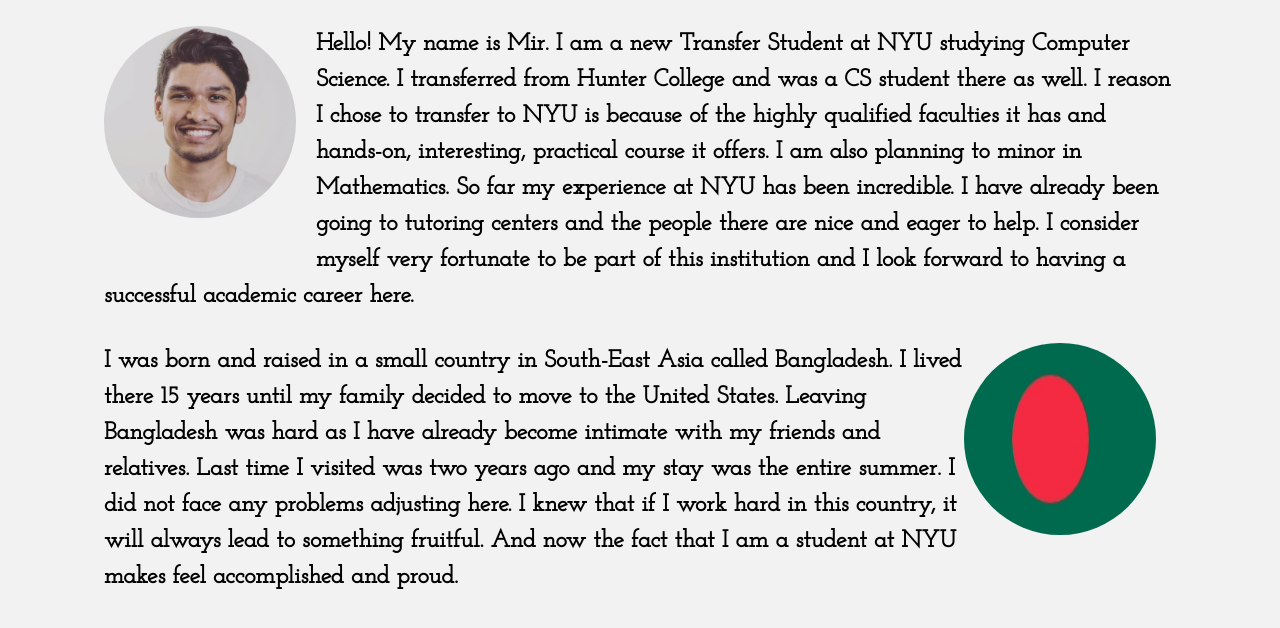
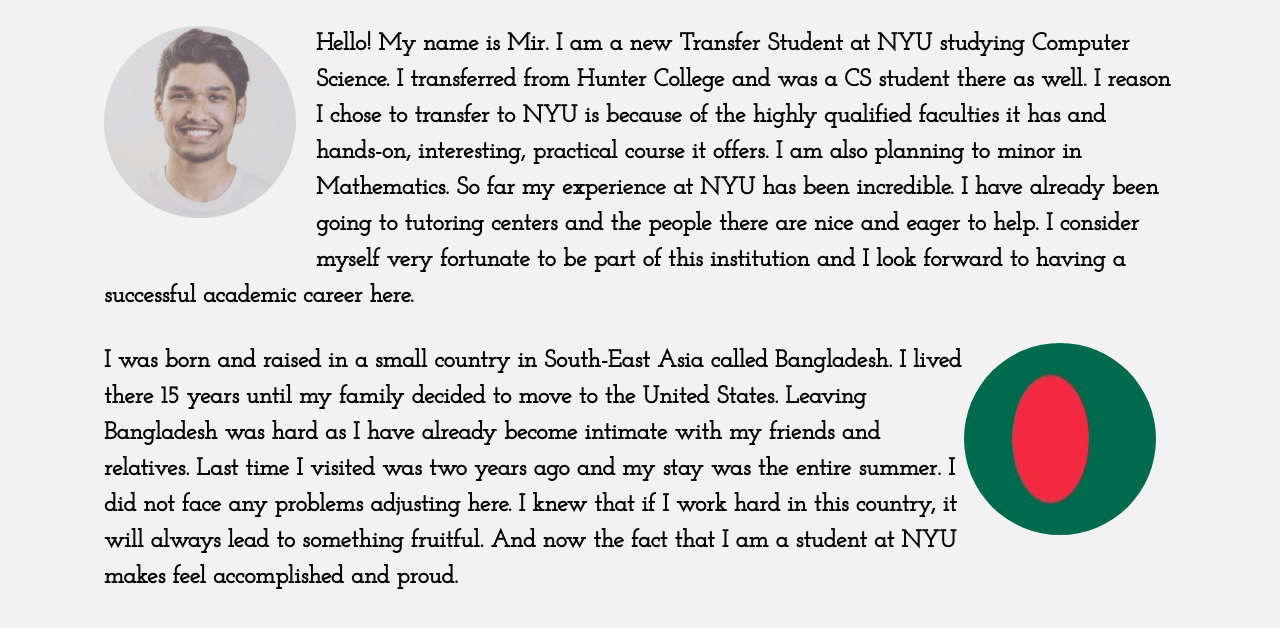
Before and after one commit to mirahmed39/web_design, a plain HTML site: page index.html in a window 1280 px wide. In both pictures the pointer is over the picture 200 px from the left and 210 px from the top of the page. Shown: the part 88-716 px from the top of the page. Drawn offline with Linux system fonts and the light colour scheme.

Commit message:
added opacity to the images

```diff
--- a/main.css
+++ b/main.css
@@ -12,6 +12,11 @@
 img {
 	margin-bottom: 2em;
 }
+
+img:hover{
+	opacity: .75;
+}
+
 .my-desc img {
 	float: left;
 	width: 8em;
```
